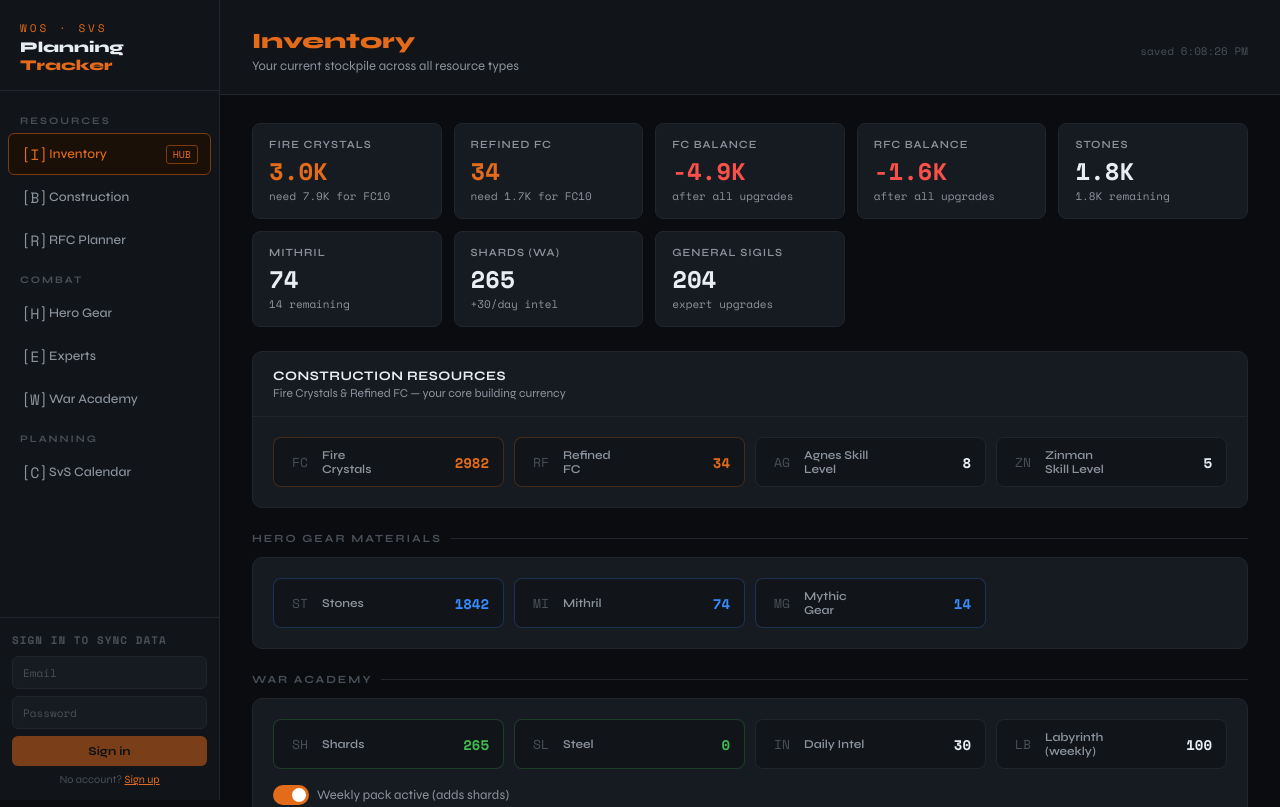
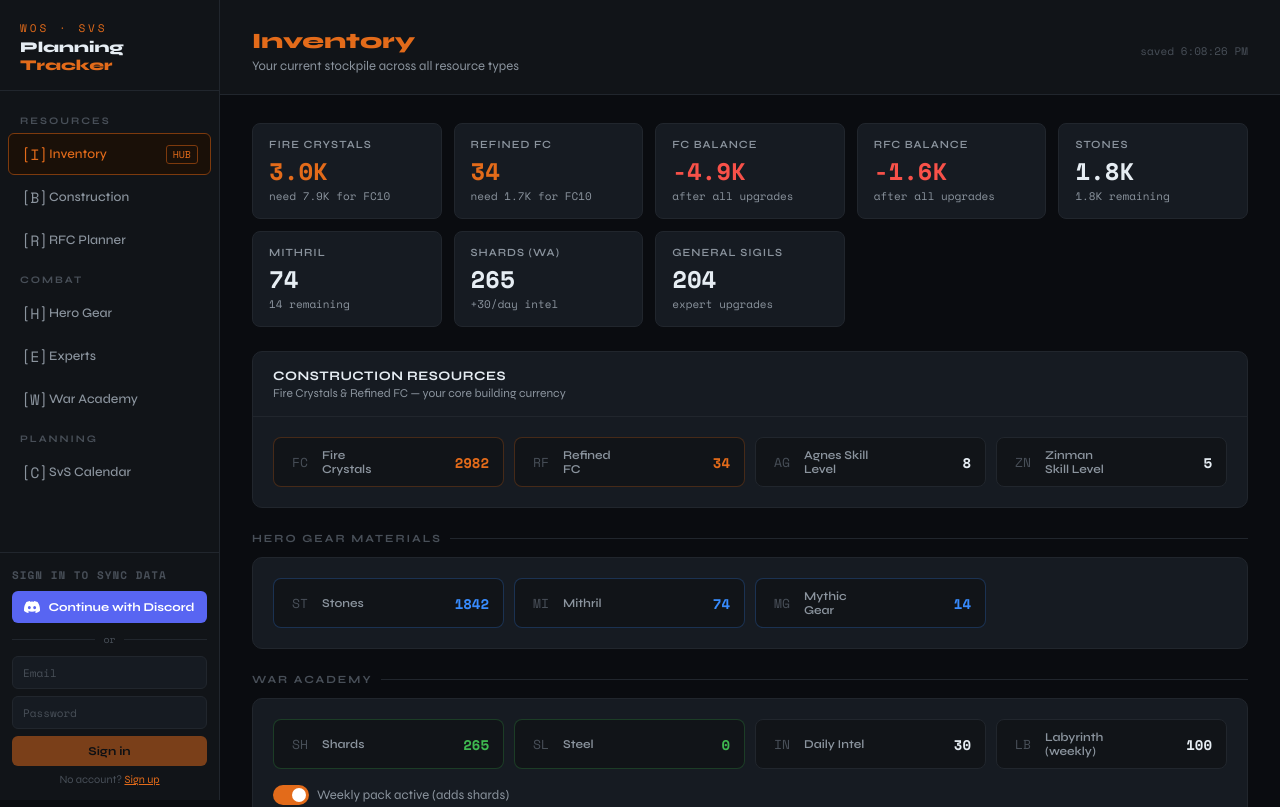
Before and after one commit to dnbecht12/wos-svs-tracker, a React (Vite) app: page / in a window 1280 px wide. Shown: the top 807 px of the page. Built offline with nearby package versions, Linux system fonts and the light colour scheme.

Commit message:
refreshing files

```diff
--- a/src/App.jsx
+++ b/src/App.jsx
@@ -294,7 +294,7 @@
 
 // ─── Auth Panel Component ─────────────────────────────────────────────────────
 
-function AuthPanel({ user, loading, error, signUp, signIn, signOut, clearError, syncing }) {
+function AuthPanel({ user, loading, error, signUp, signIn, signInWithDiscord, signOut, clearError, syncing }) {
   const [mode,     setMode]     = useState("login"); // "login" | "signup"
   const [email,    setEmail]    = useState("");
   const [password, setPassword] = useState("");
@@ -333,8 +333,8 @@
         </div>
       )}
       <div className="auth-user-row">
-        <div className="auth-avatar">{(user.email?.[0] ?? "?").toUpperCase()}</div>
-        <div className="auth-email">{user.email}</div>
+        <div className="auth-avatar">{(user.email?.[0] ?? user.user_metadata?.full_name?.[0] ?? "?").toUpperCase()}</div>
+        <div className="auth-email">{user.user_metadata?.full_name || user.email}</div>
         <button className="auth-signout" onClick={signOut}>Sign out</button>
       </div>
     </div>
@@ -344,6 +344,36 @@
     <div className="auth-panel">
       <div className="auth-title">{mode === "login" ? "Sign in to sync data" : "Create account"}</div>
       <div className="auth-form">
+        {/* Discord OAuth button */}
+        <button
+          className="auth-btn"
+          onClick={signInWithDiscord}
+          style={{
+            background: "#5865F2",
+            color: "#fff",
+            display: "flex",
+            alignItems: "center",
+            justifyContent: "center",
+            gap: 8,
+            fontWeight: 700,
+            fontSize: 12,
+          }}
+        >
+          {/* Discord logo SVG */}
+          <svg width="16" height="16" viewBox="0 0 24 24" fill="currentColor">
+            <path d="M20.317 4.37a19.791 19.791 0 0 0-4.885-1.515.074.074 0 0 0-.079.037c-.21.375-.444.864-.608 1.25a18.27 18.27 0 0 0-5.487 0 12.64 12.64 0 0 0-.617-1.25.077.077 0 0 0-.079-.037A19.736 19.736 0 0 0 3.677 4.37a.07.07 0 0 0-.032.027C.533 9.046-.32 13.58.099 18.057a.082.082 0 0 0 .031.057 19.9 19.9 0 0 0 5.993 3.03.078.078 0 0 0 .084-.028c.462-.63.874-1.295 1.226-1.994a.076.076 0 0 0-.041-.106 13.107 13.107 0 0 1-1.872-.892.077.077 0 0 1-.008-.128 10.2 10.2 0 0 0 .372-.292.074.074 0 0 1 .077-.01c3.928 1.793 8.18 1.793 12.062 0a.074.074 0 0 1 .078.01c.12.098.246.198.373.292a.077.077 0 0 1-.006.127 12.299 12.299 0 0 1-1.873.892.077.077 0 0 0-.041.107c.36.698.772 1.362 1.225 1.993a.076.076 0 0 0 .084.028 19.839 19.839 0 0 0 6.002-3.03.077.077 0 0 0 .032-.054c.5-5.177-.838-9.674-3.549-13.66a.061.061 0 0 0-.031-.03zM8.02 15.33c-1.183 0-2.157-1.085-2.157-2.419 0-1.333.956-2.419 2.157-2.419 1.21 0 2.176 1.096 2.157 2.42 0 1.333-.956 2.418-2.157 2.418zm7.975 0c-1.183 0-2.157-1.085-2.157-2.419 0-1.333.955-2.419 2.157-2.419 1.21 0 2.176 1.096 2.157 2.42 0 1.333-.946 2.418-2.157 2.418z"/>
+          </svg>
+          Continue with Discord
+        </button>
+
+        {/* Divider */}
+        <div style={{display:"flex",alignItems:"center",gap:8,margin:"2px 0"}}>
+          <div style={{flex:1,height:1,background:COLORS.border}}/>
+          <span style={{fontSize:10,color:COLORS.textDim,fontFamily:"Space Mono,monospace"}}>or</span>
+          <div style={{flex:1,height:1,background:COLORS.border}}/>
+        </div>
+
+        {/* Email/password form */}
         {mode === "signup" && (
           <input className="auth-inp" placeholder="Display name (optional)"
             value={name} onChange={e => setName(e.target.value)} onKeyDown={handleKey} />
@@ -351,7 +381,8 @@
         <input className="auth-inp" type="email" placeholder="Email"
           value={email} onChange={e => setEmail(e.target.value)} onKeyDown={handleKey} autoComplete="email" />
         <input className="auth-inp" type="password" placeholder="Password"
-          value={password} onChange={e => setPassword(e.target.value)} onKeyDown={handleKey} autoComplete={mode === "signup" ? "new-password" : "current-password"} />
+          value={password} onChange={e => setPassword(e.target.value)} onKeyDown={handleKey}
+          autoComplete={mode === "signup" ? "new-password" : "current-password"} />
         {error && <div className="auth-error">{error}</div>}
         <button className="auth-btn auth-btn-primary" onClick={handleSubmit} disabled={busy || !email || !password}>
           {busy ? "…" : mode === "login" ? "Sign in" : "Create account"}
@@ -835,7 +866,7 @@
   alliance:     { title: "Alliance Scores", sub: "SvS prep scores and historical results" },};
 
 export default function App() {
-  const { user, loading: authLoading, error: authError, signUp, signIn, signOut, clearError } = useAuth();
+  const { user, loading: authLoading, error: authError, signUp, signIn, signInWithDiscord, signOut, clearError } = useAuth();
   const [page, setPage] = useState("inventory");
   const [inv, setInvRaw] = useLocalStorage("wos-svs-inventory", INITIAL_INVENTORY);
   const [savedAt,      setSavedAt]      = useState(null);
@@ -979,6 +1010,7 @@
             error={authError}
             signUp={signUp}
             signIn={signIn}
+            signInWithDiscord={signInWithDiscord}
             signOut={signOut}
             clearError={clearError}
             syncing={syncing || !!user}
--- a/src/useAuth.js
+++ b/src/useAuth.js
@@ -111,11 +111,20 @@
     return true;
   }, []);
 
+  const signInWithDiscord = useCallback(async () => {
+    setError("");
+    const { error: err } = await supabase.auth.signInWithOAuth({
+      provider: "discord",
+      options: { redirectTo: window.location.origin },
+    });
+    if (err) setError(err.message);
+  }, []);
+
   const signOut = useCallback(async () => {
     await supabase.auth.signOut();
   }, []);
 
   const clearError = useCallback(() => setError(""), []);
 
-  return { user, loading, error, signUp, signIn, signOut, clearError };
+  return { user, loading, error, signUp, signIn, signInWithDiscord, signOut, clearError };
 }
```
